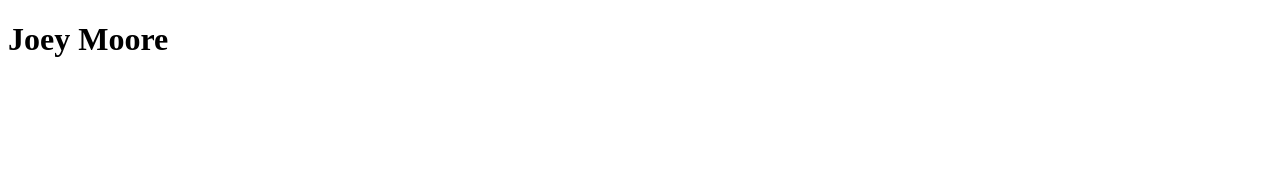
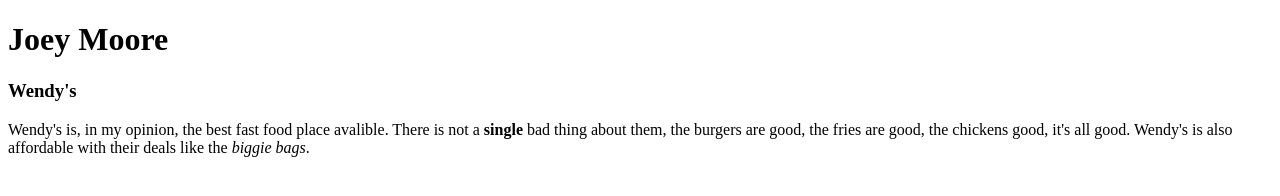
Before and after one commit to 44-563-Web-Apps-S24/44563-webapps-s24-assignment3-JoeyM25, a plain HTML site: page index.html in a window 1280 px wide. Drawn offline with Linux system fonts and the light colour scheme.

Commit message:
Added my favorite restaurant
I added a header for this, and a paragraph describing why and bolded important terms.

```diff
--- a/index.html
+++ b/index.html
@@ -5,5 +5,12 @@
     </head>
     <body>
         <h1>Joey Moore</h1>
+        <h3>Wendy's</h3>
+        <p>
+            Wendy's is, in my opinion, the best fast food place avalible.
+            There is not a <b>single</b> bad thing about them, the burgers are good,
+            the fries are good, the chickens good, it's all good.
+            Wendy's is also affordable with their deals like the <em>biggie bags</em>.
+        </p>
     </body>
 </html>
```
